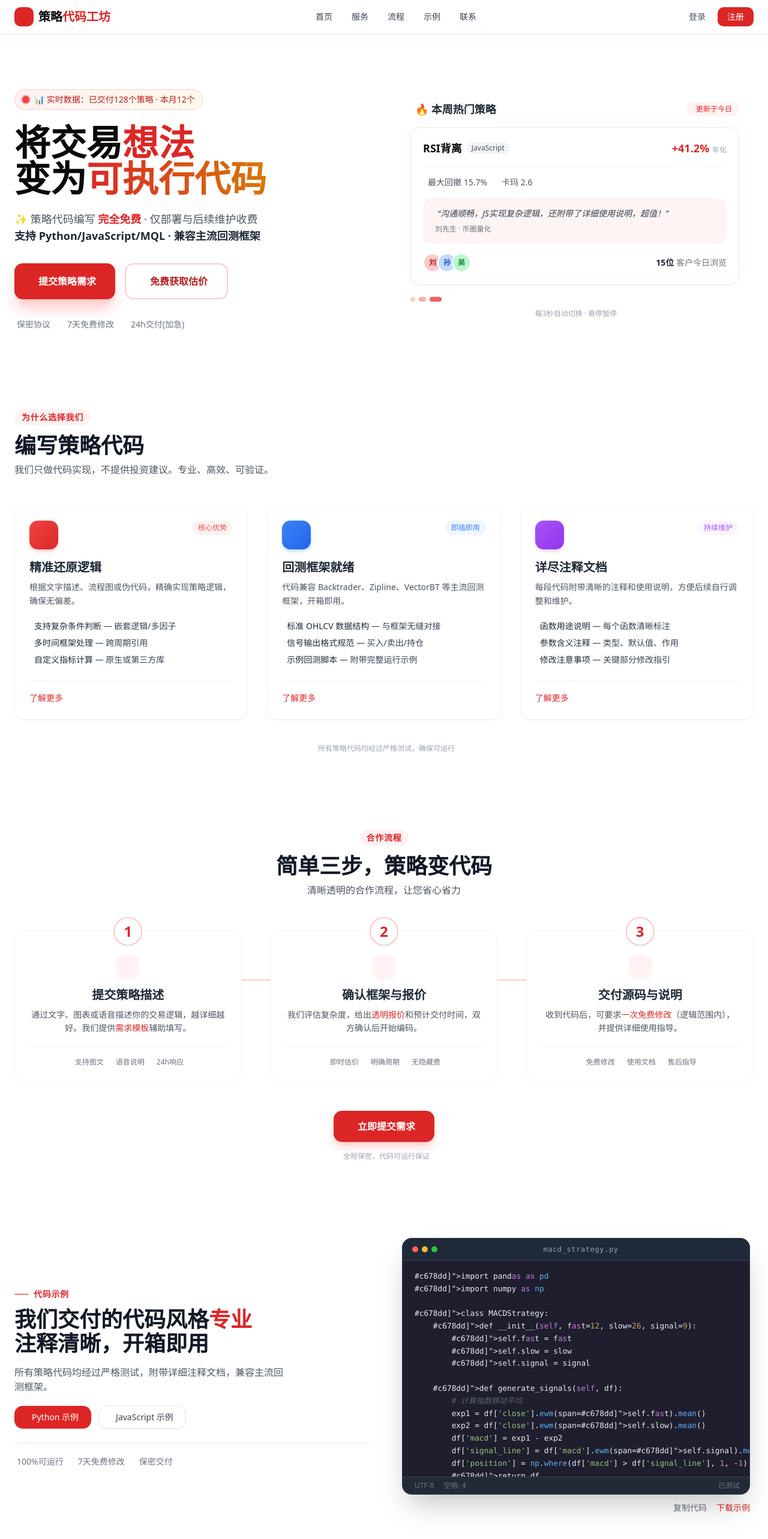
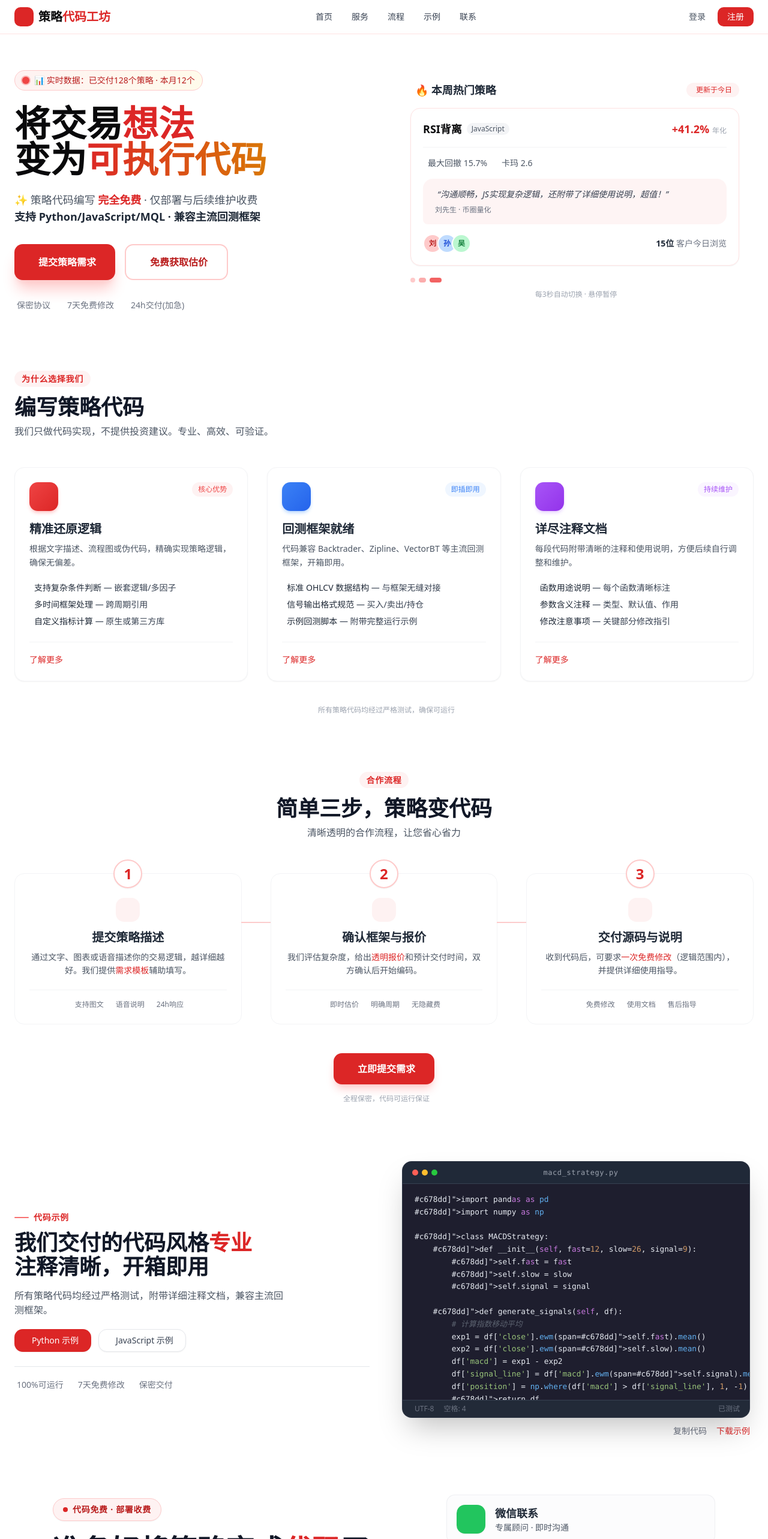
Before and after one commit to wedecwdf/djkfvbkf, a React (Vite) app: page / in a window 1280 px wide. Shown: the top 2566 px of the page at 60% size. Built offline with nearby package versions, Linux system fonts and the light colour scheme; no server answers.

Commit message:
style: 统一并收紧首页各区块垂直间距，视觉更紧凑协调

```diff
--- a/src/sections/CodeExample.tsx
+++ b/src/sections/CodeExample.tsx
@@ -59,7 +59,7 @@ class MACDStrategy:
     .replace(/\b(map|ewm|mean|filter)\b/g, match => `<span class="text-[#61afef]">${match}</span>`);
 
   return (
-    <section id="examples" className="py-16 px-6 max-w-7xl mx-auto">
+    <section id="examples" className="py-12 px-6 max-w-7xl mx-auto">
       <div className="grid lg:grid-cols-2 gap-8 lg:gap-12 items-center">
         <div>
           <span className="inline-flex items-center gap-2 text-red-600 font-semibold text-sm uppercase tracking-wider mb-3">
--- a/src/sections/ContactCTA.tsx
+++ b/src/sections/ContactCTA.tsx
@@ -1,6 +1,6 @@
 const ContactCTA = () => {
   return (
-    <section id="contact" className="py-16 px-6 max-w-6xl mx-auto">
+    <section id="contact" className="py-12 px-6 max-w-6xl mx-auto">
       <div className="flex flex-col lg:flex-row items-center gap-10 lg:gap-16">
         {/* 左侧：核心价值 + 信任徽章 */}
         <div className="flex-1 text-center lg:text-left">
--- a/src/sections/Hero.tsx
+++ b/src/sections/Hero.tsx
@@ -83,7 +83,7 @@ const Hero = () => {
   };
 
   return (
-    <section id="hero" className="pt-36 pb-16 px-6 max-w-7xl mx-auto">
+    <section id="hero" className="pt-28 pb-12 px-6 max-w-7xl mx-auto">
       <div className="grid lg:grid-cols-2 gap-10 items-center">
         {/* 左侧内容不变 */}
         <div className="animate__animated animate__fadeInLeft">
--- a/src/sections/Services.tsx
+++ b/src/sections/Services.tsx
@@ -1,6 +1,6 @@
 const Services = () => {
   return (
-    <section id="services" className="py-16 px-6 max-w-7xl mx-auto">
+    <section id="services" className="py-12 px-6 max-w-7xl mx-auto">
       {/* 区块标题 */}
       <div className="mb-12 text-center md:text-left">
         <span className="text-red-600 font-semibold text-sm uppercase tracking-wider bg-red-50 px-3 py-1 rounded-full">
--- a/src/sections/Workflow.tsx
+++ b/src/sections/Workflow.tsx
@@ -1,6 +1,6 @@
 const Workflow = () => {
   return (
-    <section id="workflow" className="py-16 px-6 max-w-7xl mx-auto relative">
+    <section id="workflow" className="py-12 px-6 max-w-7xl mx-auto relative">
       {/* 区块标题 */}
       <div className="text-center mb-14">
         <span className="text-red-600 font-semibold text-sm uppercase tracking-wider bg-red-50 px-3 py-1 rounded-full">
```
